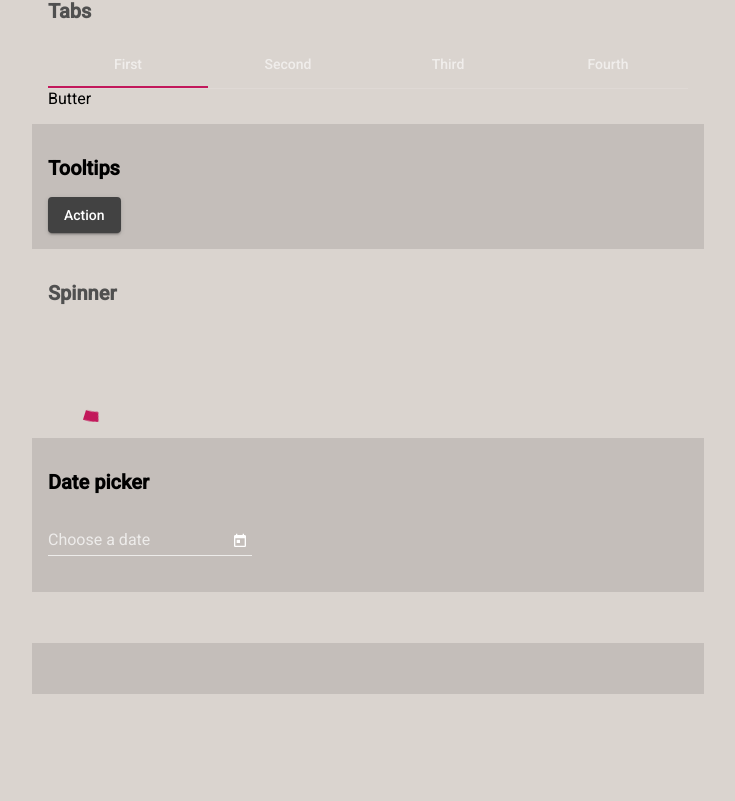
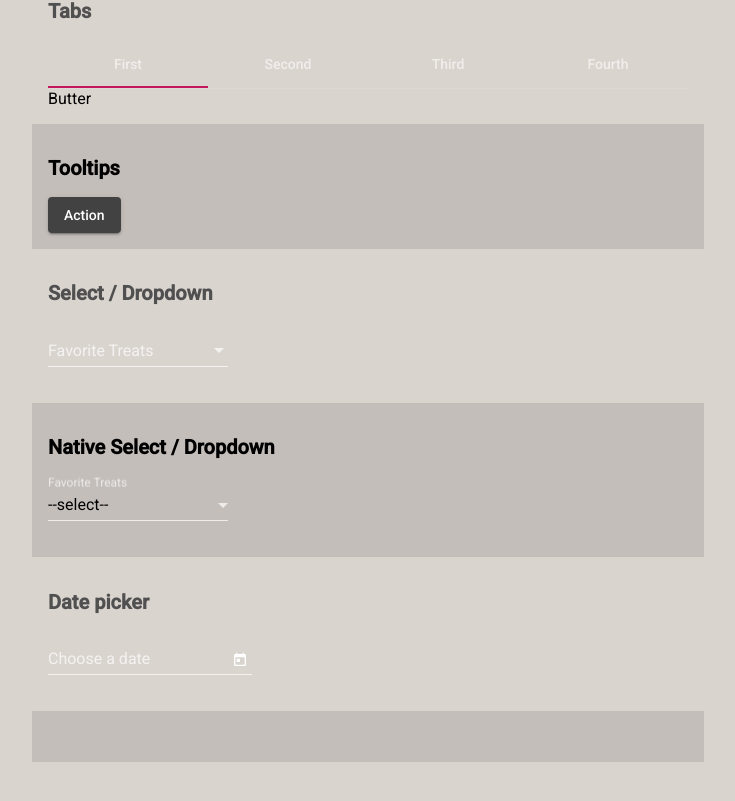
Before and after one commit to bobbyroe/Ng-A11y-Components, an Angular app: page / in a window 1280 px wide. Shown: the part 1605-2406 px from the top of the page, without its empty margins (272-1007 px from the left). Before the commit the page ends 2299 px from the top, so only its background shows below. Built offline with nearby package versions, Linux system fonts and the light colour scheme.

Commit message:
liveAnnouncer + mat-select

```diff
--- a/src/app/app.component.html
+++ b/src/app/app.component.html
@@ -143,9 +143,32 @@
   </li>
 
   <li>
+    <h2>Select / Dropdown</h2>
+    <mat-form-field>
+      <mat-label>Favorite Treats</mat-label>
+      <mat-select (keyup)="onKey($event)">
+        <mat-option *ngFor="let treat of treats" [value]="treat">
+          {{ treat }}
+        </mat-option>
+      </mat-select>
+    </mat-form-field>
+  </li>
+  <li>
+    <h2>Native Select / Dropdown</h2>
+    <mat-form-field>
+      <mat-label>Favorite Treats</mat-label>
+      <select matNativeControl>
+        <option value="default">--select--</option>
+        <option *ngFor="let treat of treats" [value]="treat">
+          {{ treat }}
+        </option>
+      </select>
+    </mat-form-field>
+  </li>
+  <!-- <li>
     <h2>Spinner</h2>
     <mat-spinner></mat-spinner>
-  </li>
+  </li> -->
   <li>
     <h2>Date picker</h2>
     <mat-form-field>
--- a/src/app/app.component.ts
+++ b/src/app/app.component.ts
@@ -3,6 +3,7 @@ import { FormControl } from "@angular/forms";
 import { Observable } from "rxjs";
 import { map, startWith } from "rxjs/operators";
 import { MatDialog } from "@angular/material/dialog";
+import { LiveAnnouncer } from "@angular/cdk/a11y";
 
 @Component({
   selector: "app-root",
@@ -14,8 +15,12 @@ export class AppComponent implements OnInit {
   myControl = new FormControl();
   options: string[] = ["Wun", "Two", "Three", "Four", "Five", "Six"];
   filteredOptions: Observable<string[]>;
-
-  constructor(public dialog: MatDialog) {}
+  treats: string[] = ["Popsicle", "Cookie", "Gummies", "Ice Cream", "Fish"];
+  announcer: LiveAnnouncer;
+  selectedTreat: string = "";
+  constructor(public dialog: MatDialog, announcer: LiveAnnouncer) {
+    this.announcer = announcer;
+  }
 
   ngOnInit() {
     this.filteredOptions = this.myControl.valueChanges.pipe(
@@ -28,6 +33,23 @@ export class AppComponent implements OnInit {
     this.dialog.open(DialogComponent);
   }
 
+  onKey(event): void {
+    let activeOption = event.currentTarget.getAttribute(
+      "aria-activedescendant"
+    );
+    if (!activeOption) {
+      return;
+    } else {
+      let optionElement = document.body.querySelector(
+        `#${activeOption} .mat-option-text`
+      );
+      let optionText = optionElement ? optionElement.textContent : null;
+      if (optionText) {
+        this.selectedTreat = optionText;
+      }
+      this.announcer.announce(this.selectedTreat);
+    }
+  }
   private _filter(value: string): string[] {
     const filterValue = value.toLowerCase();
 
--- a/src/app/app.module.ts
+++ b/src/app/app.module.ts
@@ -21,7 +21,8 @@ import { MatProgressBarModule } from "@angular/material/progress-bar";
 import { MatProgressSpinnerModule } from "@angular/material/progress-spinner";
 import { MatTabsModule } from "@angular/material/tabs";
 import { MatTooltipModule } from "@angular/material/tooltip";
-import { DocsLinkComponent } from './docs-link.component';
+import { DocsLinkComponent } from "./docs-link.component";
+import { MatSelectModule } from "@angular/material/select";
 
 @NgModule({
   declarations: [AppComponent, DialogComponent, DocsLinkComponent],
@@ -46,6 +47,7 @@ import { DocsLinkComponent } from './docs-link.component';
     MatProgressSpinnerModule,
     MatTabsModule,
     MatTooltipModule,
+    MatSelectModule,
   ],
   providers: [],
   bootstrap: [AppComponent],
```
Also changed, not shown: 1 other file (tests, documents, lock files or other folders).
